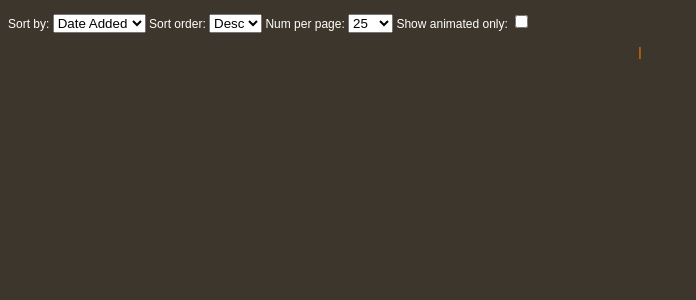
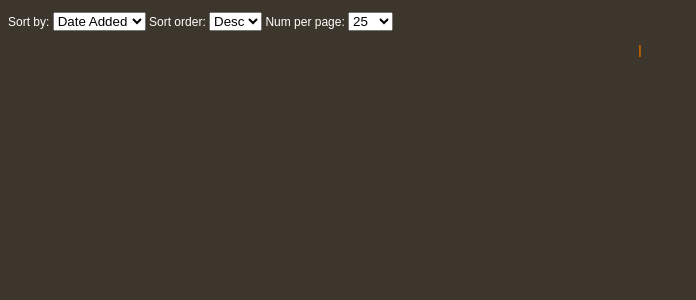
Before and after one commit to Svenito/kthnxbai, a Flask app: page / in a window 1280 px wide. Shown: the top 300 px of the page, without its empty margins (0-696 px from the left). Run offline with Flask 2, Linux system fonts and the light colour scheme; data that the repository does not hold is empty.

Commit message:
Remove non-functional 'show animated images'

```diff
--- a/templates/images/list.html
+++ b/templates/images/list.html
@@ -26,7 +26,6 @@
     Sort by: {{ form.sort_by(**{'onChange':'set_sort_by();'}) }}
     Sort order: {{ form.sort_order(**{'onChange':'set_sort_order();'}) }}
     Num per page: {{ form.num_per_page(**{'onChange':'set_num_per_page();'}) }}
-    Show animated only: {{ form.show_animated_only(**{'onChange':'set_animated();'}) }}
     <span id="activity">Rejigging images...</span>
 </form>
 
--- a/views.py
+++ b/views.py
@@ -15,7 +15,6 @@ class SortForm(Form):
                                                          ('50', '50'),
                                                          ('100', '100'),
                                                          ('999999999', 'All')])
-    show_animated_only = BooleanField(u'Show animated only')
 
 
 class ListView(MethodView):
```
